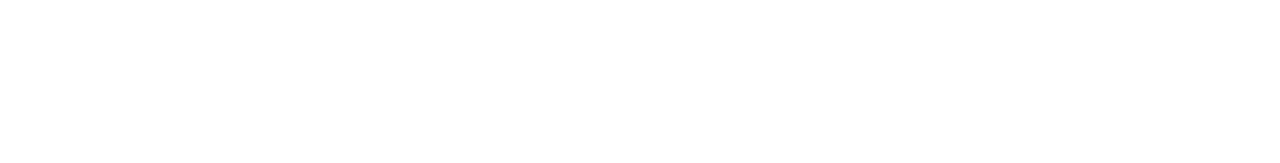
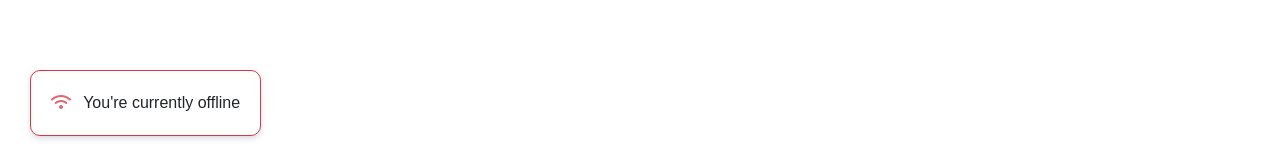
Before and after one commit to mahmouddwidar/Fresh-Cart-e-commerce, a React (Vite) app: page /login in a window 1280 px wide. Shown: the part 634-797 px from the top of the page. Built offline with nearby package versions, Linux system fonts and the light colour scheme; a web font is replaced by a local one.

Commit message:
feat: Added offline status indicator using react-detect-offline library - Added a styled offline message with a border and warning icon for better user feedback.

```diff
--- a/package.json
+++ b/package.json
@@ -15,6 +15,7 @@
     "bootstrap": "^5.3.3",
     "formik": "^2.4.6",
     "react": "^19.0.0",
+    "react-detect-offline": "^2.4.5",
     "react-dom": "^19.0.0",
     "react-loader-spinner": "^6.1.6",
     "react-query": "^3.39.3",
--- a/src/Components/Layout/Layout.jsx
+++ b/src/Components/Layout/Layout.jsx
@@ -4,6 +4,7 @@
 import Style from "./Layout.module.css";
 import { useContext, useEffect } from "react";
 import { UserContext } from "../../Context/UserContext";
+import { Offline } from "react-detect-offline";
 
 export default function Layout() {
 	let { setUserToken } = useContext(UserContext);
@@ -20,6 +21,15 @@
 			<div className="container">
 				<Outlet />
 			</div>
+			<div>
+				<Offline>
+					<div className={`${Style["network-offline"]} border border-danger`}>
+						{" "}
+						<i className="fa-solid fa-wifi text-danger me-2"></i> You&apos;re
+						currently offline
+					</div>
+				</Offline>
+			</div>
 			<Footer />
 		</>
 	);
--- a/src/Components/Layout/Layout.module.css
+++ b/src/Components/Layout/Layout.module.css
@@ -1 +1,24 @@
-.Layout {}
+.network-offline {
+    position: fixed;
+    bottom: 30px;
+    left: 30px;
+    background-color: #FFF;
+    padding: 20px;
+    z-index: 9999;
+    box-shadow: var(--shadow);
+    border-radius: 10px;
+    border: 1px solid red;
+}
+
+.network-offline i {
+    opacity: .1;
+    animation-name: fade;
+    animation-duration: 2s;
+    animation-timing-function: linear;
+    animation-iteration-count: infinite;
+    animation-direction: alternate;
+}
+
+@keyframes fade {
+    to {opacity: 1;}
+}
```
Also changed, not shown: 1 other file (tests, documents, lock files or other folders).
